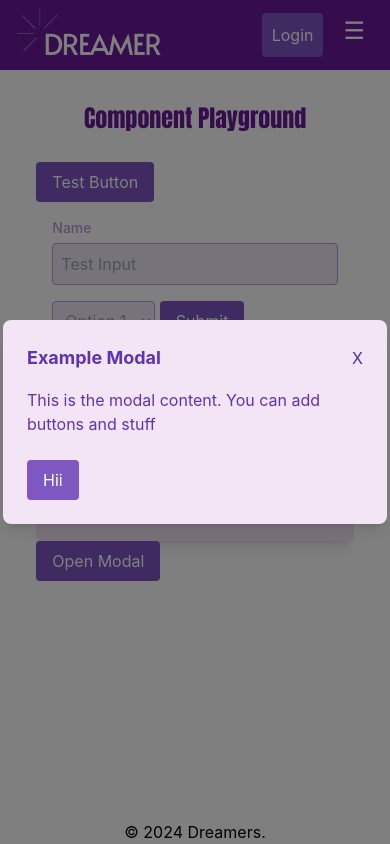
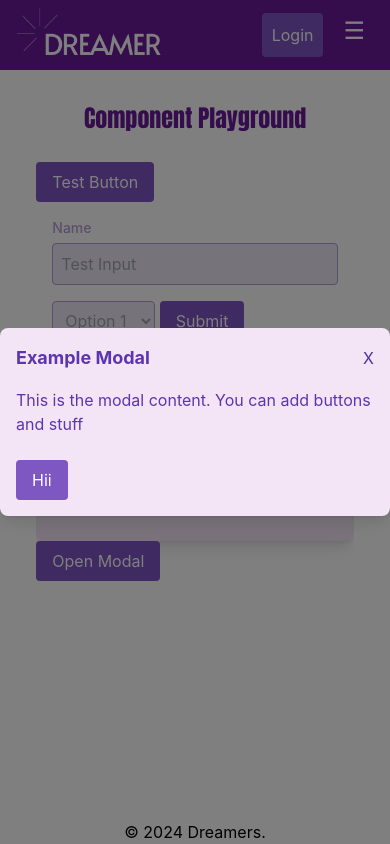
Before and after one commit to vishnukommuri326/Dreamers, a React (Create React App) app in the folder front-end/: page /testing in a window 390 px wide. Both pictures are taken after a click on the button "Open Modal". Built offline with nearby package versions, Linux system fonts and the light colour scheme.

Commit message:
feat: make modal mobile reponsive

```diff
--- a/front-end/src/components/modal.js
+++ b/front-end/src/components/modal.js
@@ -5,7 +5,7 @@ function Modal({ isOpen, onClose, title, children }) {
 
   return (
     <div className="fixed inset-0 bg-black bg-opacity-50 flex justify-center items-center z-[10000]">
-      <div className="bg-purpleLight text-purpleDark p-6 rounded-lg shadow-lg w-96 z-[10001]"
+      <div className="bg-purpleLight text-purpleDark p-4 md:p-6 rounded-lg shadow-lg w-11/12 sm:w-96 z-[10001] max-w-md"
       onClick={(e) => e.stopPropagation()} >
         <div className="flex justify-between items-center mb-4">
           <h3 className="text-lg font-bold text-purpleDark">{title}</h3>
```
